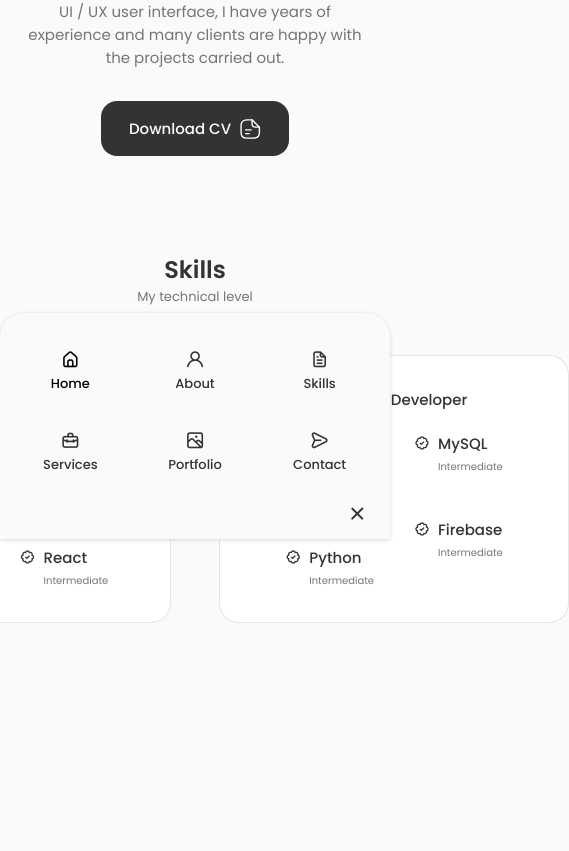
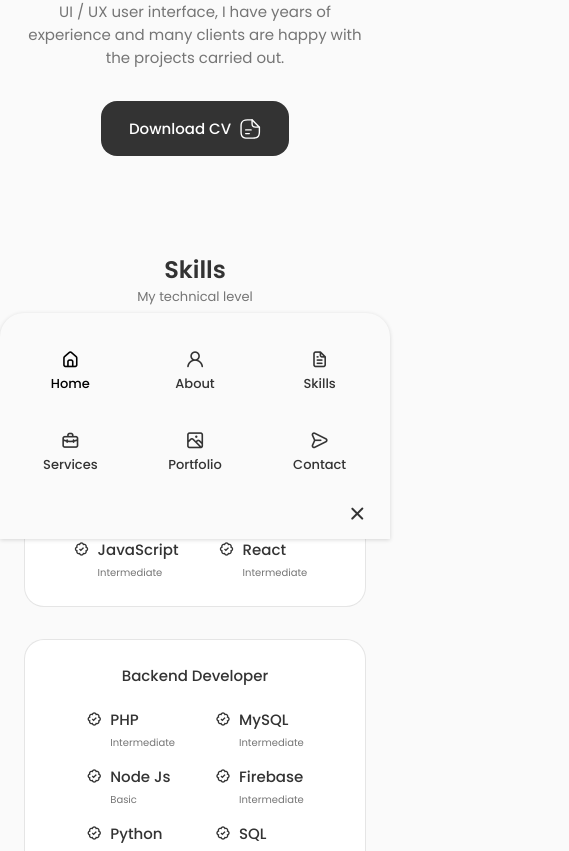
Before and after one commit to Filla0/My-Portfolio, a React (Vite) app: page / in a window 390 px wide. Shown: the part 1149-2000 px from the top of the page, 569 px wide, since content can reach past the window. Before the commit the page ends 1884 px from the top, so only its background shows below. Built offline with nearby package versions, Linux system fonts and the light colour scheme.

Commit message:
Skills pager done

```diff
--- a/src/components/Skills/Backend.jsx
+++ b/src/components/Skills/Backend.jsx
@@ -57,6 +57,15 @@ const Backend = () => {
                         </div>
                     </div>
 
+                    <div className="skills__data">
+                        <i class='bx bx-badge-check' ></i>
+
+                        <div>
+                            <h3 className="skills__name">SQL</h3>
+                            <span className="skills__level">Intermediate</span>
+                        </div>
+                    </div>
+
                 </div>
             </div>
         </div>
--- a/src/components/Skills/skills.css
+++ b/src/components/Skills/skills.css
@@ -49,3 +49,37 @@
 .skills__level {
     font-size: var(--tiny-font-size);
 }
+
+/*=============== BREAKPOINTS ===============*/
+/* For large devices */
+@media screen and (max-width: 992px) {
+    .skills__container {
+        grid-template-columns: max-content;
+        row-gap: 2rem;
+    }
+  }
+
+  /* For medium devices */
+  @media screen and (max-width: 768px) {
+  }
+
+  @media screen and (max-width: 576px) {
+    .skills__container {
+        grid-template-columns: 1fr;
+    }
+
+    .skills__content {
+        padding: 1.5rem;
+    }
+  }
+
+  /* For small devices */
+  @media screen and (max-width: 350px) {
+    .skills__box {
+        column-gap: 1.25rem;
+    }
+
+    .skills__name {
+        font-size: var(--small-font-size);
+    }
+  }
```
